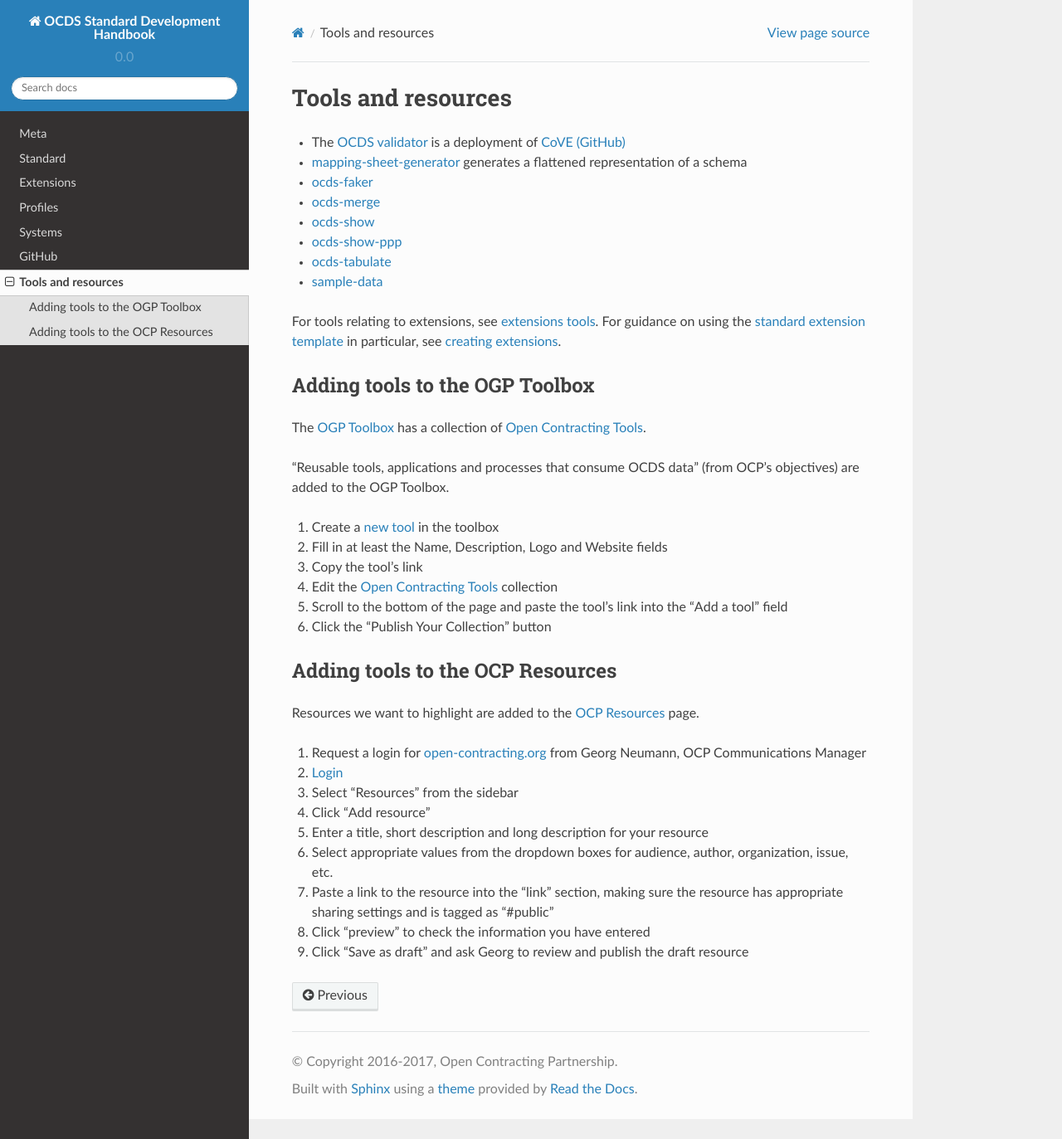
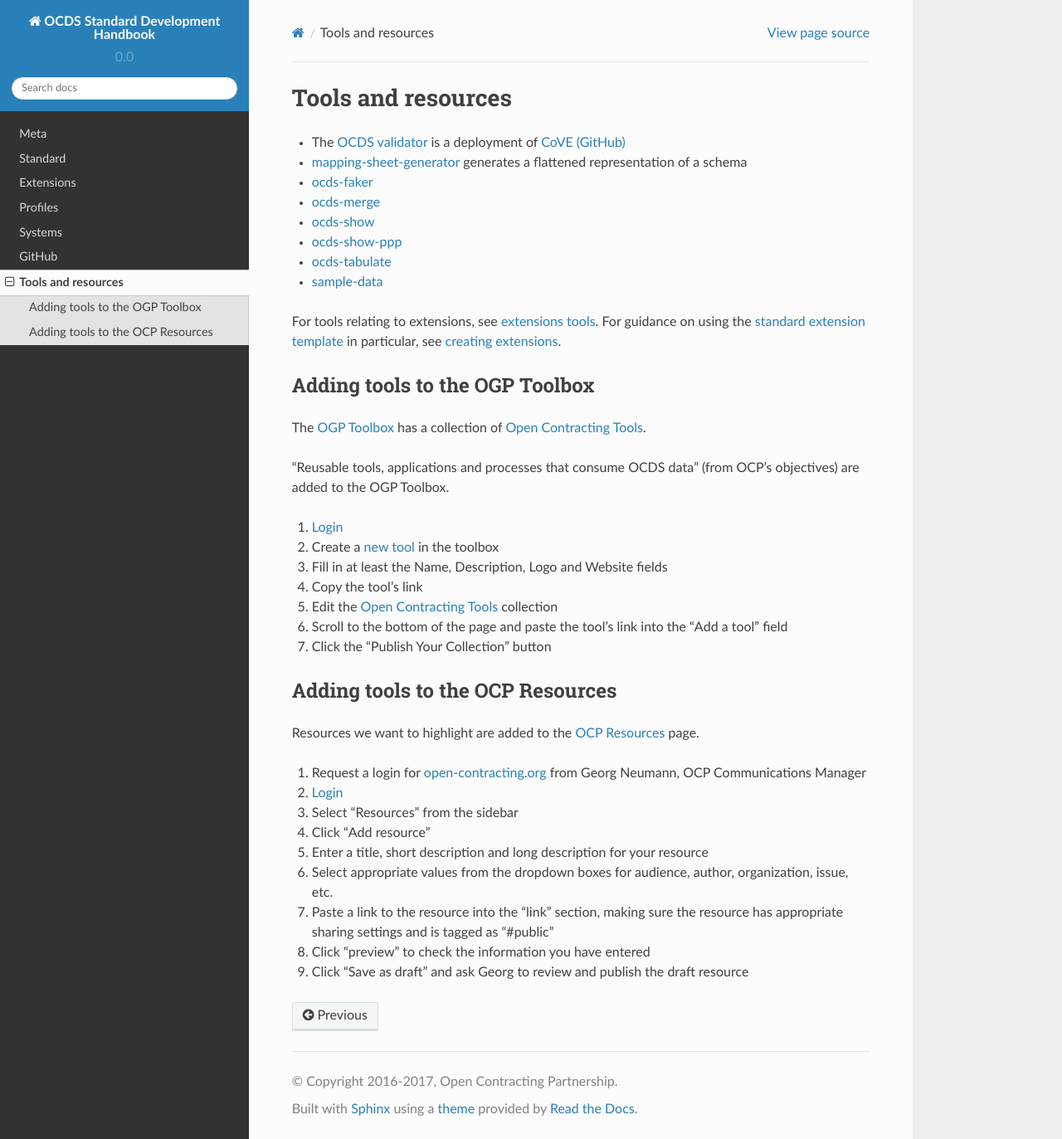
Before and after one commit to open-contracting/standard-development-handbook, a Sphinx documentation site: the page built from docs/tools/index.md, in a window 1280 px wide and 1373 px high. Shown: the whole window at 83% size. Built offline with Sphinx 7.4.7 and the Read the Docs theme 2.0.0, drawn with Linux system fonts in a browser that asks for light colours; pages that are not in the unit, such as notebooks, are missing from menus.

Commit message:
Add step for OGP Toolbox

```diff
--- a/docs/tools/index.md
+++ b/docs/tools/index.md
@@ -17,6 +17,7 @@
 
 "Reusable tools, applications and processes that consume OCDS data" (from OCP's objectives) are added to the OGP Toolbox.
 
+1. [Login](https://crm.open-contracting.org/projects/ocds/wiki/Logins#OGP-Toolbox)
 1. Create a [new tool](https://ogptoolbox.org/en/tools/new) in the toolbox
 1. Fill in at least the Name, Description, Logo and Website fields
 1. Copy the tool's link
```
